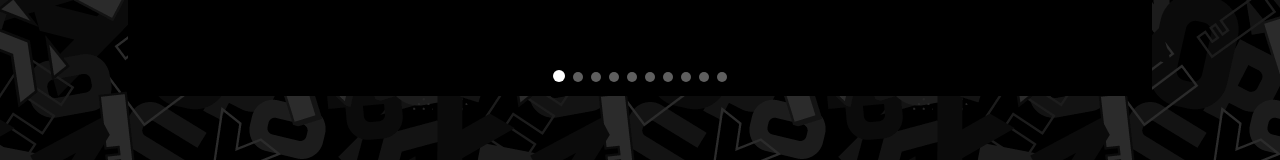
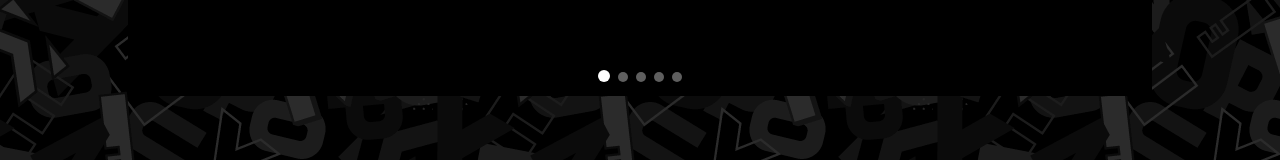
Before and after one commit to laterre39/hatsunemiku-me-service-2025, a Next.js app: page / in a window 1280 px wide. Shown: the part 1023-1183 px from the top of the page. Built offline with nearby package versions, Linux system fonts and the light colour scheme.

Commit message:
refator: 유튜브슬라이더 리팩토링 및 기능 수정

```diff
--- a/src/app/page.tsx
+++ b/src/app/page.tsx
@@ -6,6 +6,7 @@ import { YouTubeRanking } from '@/components/YouTubeRanking';
 import { SpotifyRanking } from '@/components/SpotifyRanking';
 import { Tooltip } from '@/components/Tooltip';
 import { MikuIntroduction } from '@/components/MikuIntroduction';
+import { youtubeVideoLists } from '@/data/youtubeVideolists';
 
 // 배열을 무작위로 섞는 헬퍼 함수 (Fisher-Yates shuffle)
 const shuffleArray = <T extends unknown[]>(array: T): T => {
@@ -26,21 +27,9 @@ const shuffleArray = <T extends unknown[]>(array: T): T => {
 };
 
 export default function Home() {
-  const youtubeVideoIds = [
-    '3iUgKH8c7p4', // いますぐ輪廻 （Retry Now） / 하츠네 미쿠
-    'BI9Ue6JwJic', // DECO*27 - チェリーポップ feat. 初音ミク
-    'vg6pnvn1u10', // 장난기 기능(おちゃめ機能) / 카사네 테토
-    'xdNIO7WudEw', // TAK - ‘고독사이코 (Psycho Mode)
-    'wpEtAg_ngOU', // 순하추등 / 세카이
-    'Bi0FB2sBCjQ', // 【猫使ビィ＆初音ミク】グリッチギツネ【オリジナル曲】
-    'Ig-a4aJR3jM', // 8.32 (Acoustic Ver.) / *Luna feat.Hatsune Miku
-    '6Fm-wW_57FY', // MV「死別」 / Shannon feat. GUMI
-    'JW3N-HvU0MA', // 미키토P 『소녀 레이』 MV
-    'TA5OFS_xX0c', // 샤를 / flower
-  ];
 
   // 셔플된 배열을 YouTubeSlider에 전달
-  const shuffledVideoIds = shuffleArray([...youtubeVideoIds]);
+  const shuffledVideoIds = shuffleArray([...youtubeVideoLists]).slice(0, 5);
 
   // 미쿠 탄생일로부터 경과 일수 계산
   const mikuBirthday = new Date('2007-08-31');
--- /dev/null
+++ b/src/data/youtubeVideoLists.ts
@@ -0,0 +1,15 @@
+export const youtubeVideoLists: string[] = [
+  '3iUgKH8c7p4', // いますぐ輪廻 （Retry Now） / 하츠네 미쿠
+  'BI9Ue6JwJic', // DECO*27 - チェリーポップ feat. 初音ミク
+  'vg6pnvn1u10', // 장난기 기능(おちゃめ機能) / 카사네 테토
+  'xdNIO7WudEw', // TAK - ‘고독사이코 (Psycho Mode)
+  'wpEtAg_ngOU', // 순하추등 / 세카이
+  'Bi0FB2sBCjQ', // 【猫使ビィ＆初音ミク】グリッチギツネ【オリジナル曲】
+  'Ig-a4aJR3jM', // 8.32 (Acoustic Ver.) / *Luna feat.Hatsune Miku
+  '6Fm-wW_57FY', // MV「死別」 / Shannon feat. GUMI
+  'JW3N-HvU0MA', // 미키토P 『소녀 레이』 MV
+  'TA5OFS_xX0c', // 샤를 / flower
+  'oRJBwaZ59fQ', // ベノム／かいりきベア feat.flower
+  'GXoFGszHVeU', // でていけー!!!! - cosMo＠暴走P feat.音街ウナ
+  '9O2VyUM5MlQ', // まにまに / 初音ミク
+];
```
